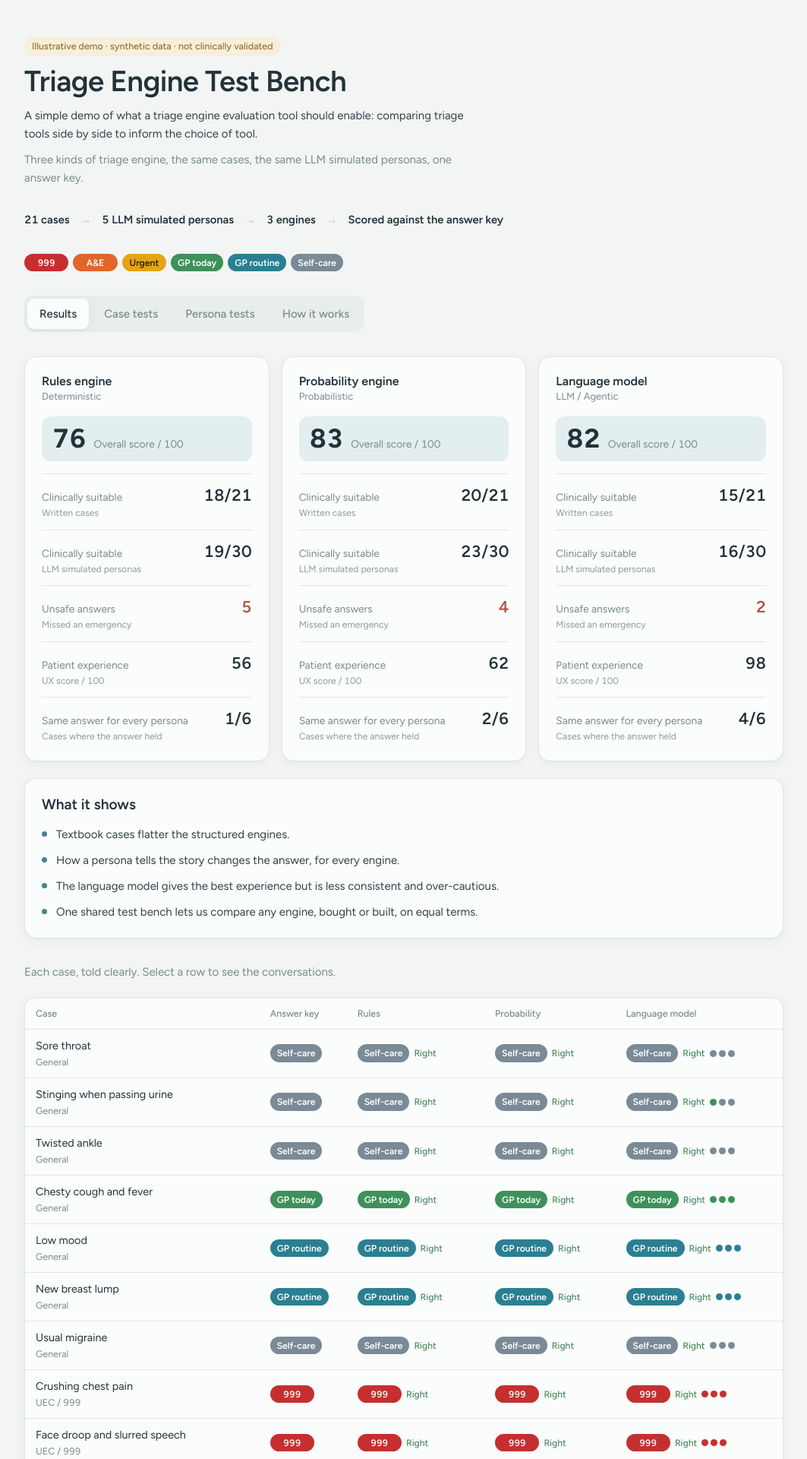
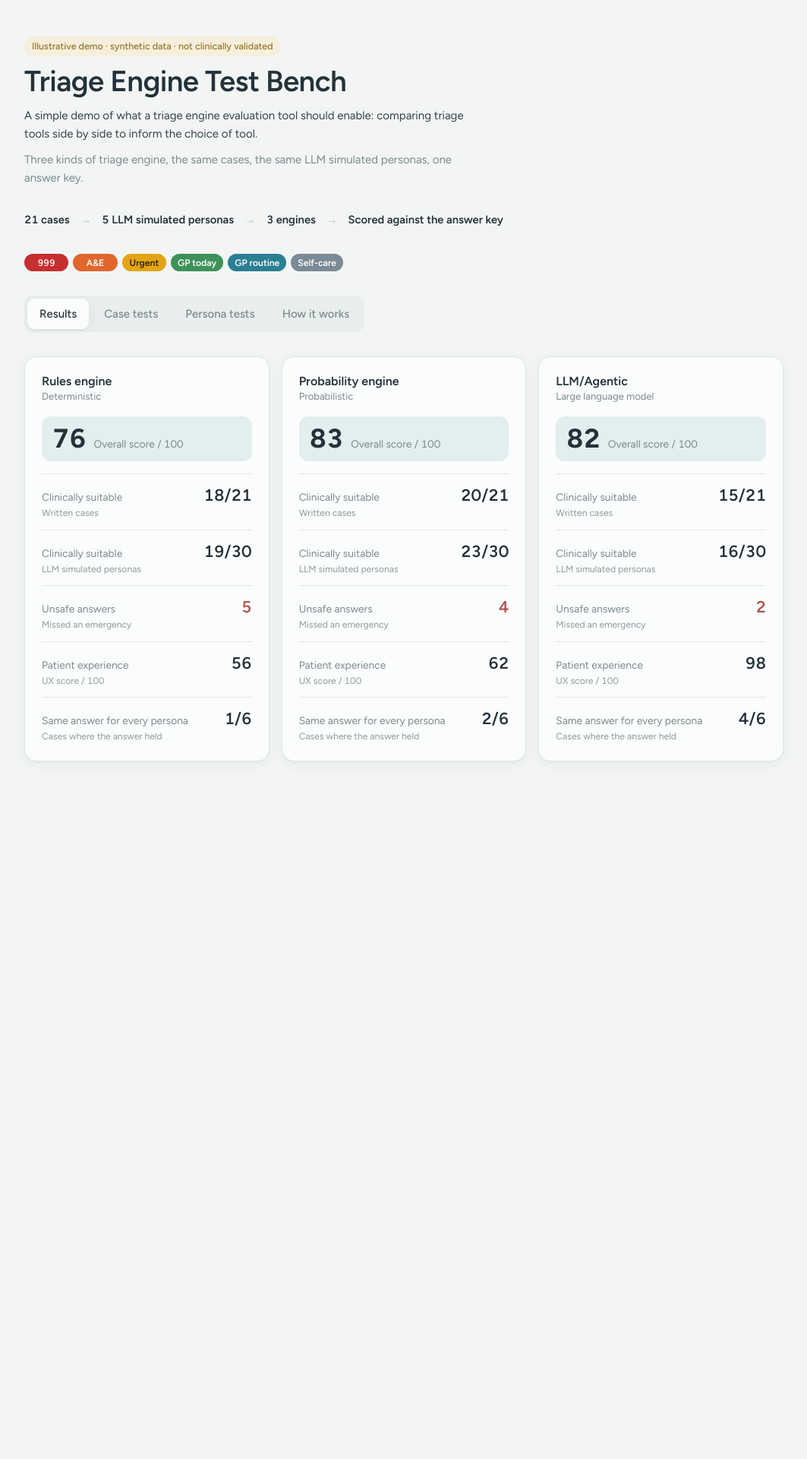
Before and after one commit to joemelenium/joemelenium.github.io, a Jekyll site: the page triage-test-bench/index.html, which Jekyll copies as it is, in a window 1280 px wide. Shown: the top 1920 px of the page at 76% size, without its empty margins (108-1171 px from the left). Built offline with Jekyll 4.4.1, drawn with Linux system fonts in a browser that asks for light colours; after the commit the page ends 1082 px from its top, so only the background shows below that; some of the changed text lies outside the part shown.

Commit message:
Test bench: fix tabs, rename LLM/Agentic, remove takeaways
Co-Authored-By: Claude Opus 5.5 <noreply@anthropic.com>
Claude-Session: https://claude.ai/code/session_019YF14iReyTBDiUtonKdUsg

```diff
--- a/triage-test-bench/index.html
+++ b/triage-test-bench/index.html
@@ -33,6 +33,7 @@
   --shadow: none; color-scheme: dark }
 
 * { box-sizing: border-box }
+[hidden] { display: none !important }
 body { background: var(--bg); color: var(--fg); font: 400 15px/1.6 var(--font); font-variant-numeric: tabular-nums }
 .wrap { max-width: 1040px; margin: 0 auto; padding-inline: 20px; padding-block: 40px 72px; display: grid; gap: 32px }
 h1, h2, h3 { color: var(--strong); line-height: 1.2; text-wrap: balance; margin: 0; font-weight: 600 }
@@ -596,7 +597,7 @@ if (typeof module !== "undefined") module.exports = { RECORDED };
 const ENGINES = [
   { id: "rules", name: "Rules engine", kind: "Deterministic", like: "Rules-based protocol, heavily simplified" },
   { id: "bayes", name: "Probability engine", kind: "Probabilistic", like: "Probabilistic symptom checker, heavily simplified" },
-  { id: "llm",   name: "Language model", kind: "LLM / Agentic", like: "A general AI model (Claude) given the urgency scale" },
+  { id: "llm",   name: "LLM/Agentic", kind: "Large language model", like: "A general AI model (Claude) given the urgency scale" },
 ];
 const V = Object.fromEntries(VIGNETTES.map((v) => [v.id, v]));
 const personas = PERSONAS.slice();
@@ -689,16 +690,7 @@ function renderResults() {
     </article>`;
   };
   $("#p-results").innerHTML = `
-    <div class="cards">${ENGINES.map(card).join("")}</div>
-    <div class="card">
-      <h2>What it shows</h2>
-      <ul class="points">
-        <li>Textbook cases flatter the structured engines.</li>
-        <li>How a persona tells the story changes the answer, for every engine.</li>
-        <li>The language model gives the best experience but is less consistent and over-cautious.</li>
-        <li>One shared test bench lets us compare any engine, bought or built, on equal terms.</li>
-      </ul>
-    </div>`;
+    <div class="cards">${ENGINES.map(card).join("")}</div>`;
 }
 
 let selVig = "V15";
@@ -716,7 +708,7 @@ function renderVignettes() {
   $("#p-vignettes").innerHTML = `
     <p class="muted">Each case, told clearly. Select a row to see the conversations.</p>
     <div class="scroll"><table>
-      <thead><tr><th>Case</th><th>Answer key</th><th>Rules</th><th>Probability</th><th>Language model</th></tr></thead>
+      <thead><tr><th>Case</th><th>Answer key</th><th>Rules</th><th>Probability</th><th>LLM/Agentic</th></tr></thead>
       <tbody>${rows}</tbody></table></div>
     <div id="vig-detail"></div>`;
   $("#p-vignettes tbody").onclick = (e) => { const tr = e.target.closest("tr"); if (tr) { selVig = tr.dataset.id; selRun = 0; renderVignettes(); $("#vig-detail").scrollIntoView({ behavior: "smooth", block: "start" }); } };
@@ -747,7 +739,7 @@ function renderVigDetail() {
     <div class="three">
       ${engineCol("Rules", r.rules.level, v.gold, chatHtml(r.rules.transcript) + notesHtml(r.rules.notes))}
       ${engineCol("Probability", r.bayes.level, v.gold, chatHtml(r.bayes.transcript) + notesHtml(r.bayes.notes.slice(0, 1)))}
-      ${engineCol("Language model", ll, v.gold, llmBody)}
+      ${engineCol("LLM/Agentic", ll, v.gold, llmBody)}
     </div></div>`;
   $("#vig-detail .runsel").onclick = (e) => { const b = e.target.closest("[data-run]"); if (b) { selRun = +b.dataset.run; renderVigDetail(); } };
 }
@@ -769,7 +761,7 @@ function renderPersonas() {
     <div class="controls">${caseBtns}</div>
     <p class="small">Answer key ${chip(v.gold)}</p>
     <div class="scroll"><table>
-      <thead><tr><th>Persona</th><th>Rules</th><th>Probability</th><th>Language model</th></tr></thead>
+      <thead><tr><th>Persona</th><th>Rules</th><th>Probability</th><th>LLM/Agentic</th></tr></thead>
       <tbody>${rows}</tbody></table></div>
     <div id="per-detail"></div>`;
   $("#p-personas .controls").onclick = (e) => { const b = e.target.closest("[data-case]"); if (b) { selCase = b.dataset.case; renderPersonas(); } };
@@ -780,7 +772,7 @@ function renderPersonas() {
 function renderPerDetail() {
   const r = per[selCase][selCell.pid]; if (!r) { $("#per-detail").innerHTML = ""; return; }
   const v = V[selCase], p = personas.find((x) => x.id === selCell.pid), e = ENGINES.find((x) => x.id === selCell.eng);
-  const name = { rules: "Rules", bayes: "Probability", llm: "Language model" }[e.id];
+  const name = { rules: "Rules", bayes: "Probability", llm: "LLM/Agentic" }[e.id];
   let body, level;
   if (e.id === "llm") {
     level = r.llm.level;
@@ -802,7 +794,7 @@ function renderHow() {
         <p class="small">Red-flag questions, then a fixed flowchart. Same answer every time; only knows what it asks.</p></article>
       <article class="card"><div><h3>Probability engine</h3><div class="kind">Probabilistic · like a simplified symptom checker</div></div>
         <p class="small">Weighs ${Object.keys(CONDITIONS).length} conditions and picks the most useful next question. Blind to anything it doesn't model.</p></article>
-      <article class="card"><div><h3>Language model</h3><div class="kind">LLM / Agentic · Claude</div></div>
+      <article class="card"><div><h3>LLM/Agentic</h3><div class="kind">Large language model · Claude</div></div>
         <p class="small">Free conversation, no flowchart. Flexible, but less consistent and harder to audit.</p></article>
     </div>
     <div class="detail-head"><h3>LLM simulated personas</h3></div>
```
